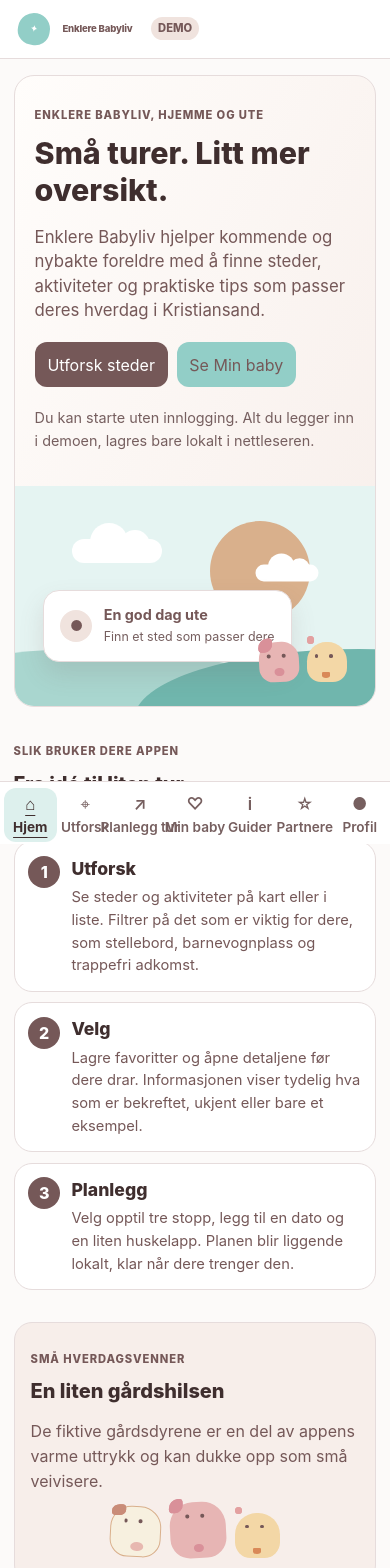
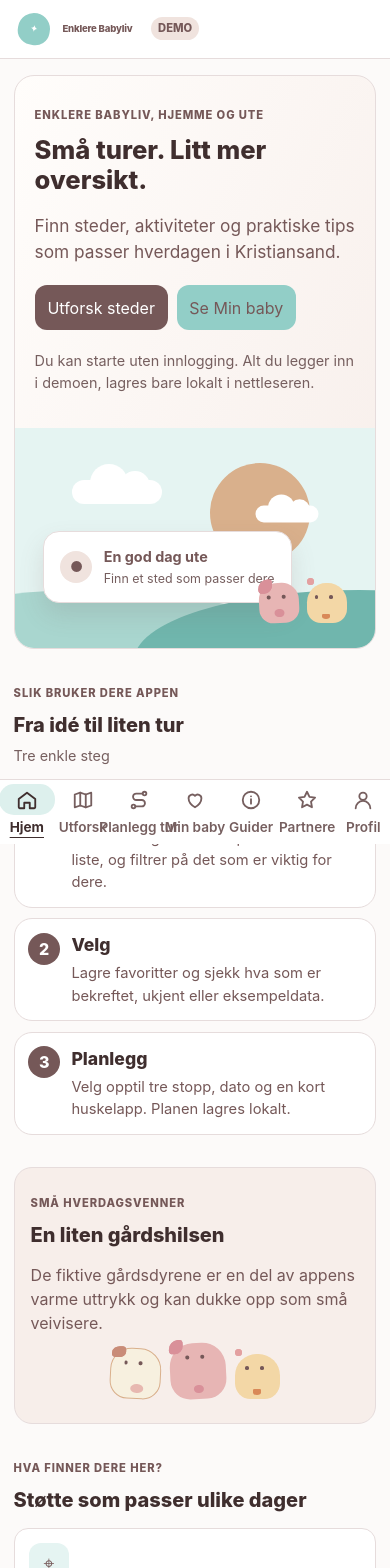
Before and after one commit to Karostudent/LittleClimby1, a React (Vite) app: page / in a window 390 px wide. Shown: the top 1568 px of the page. Built offline with nearby package versions, Linux system fonts and the light colour scheme.

Commit message:
Refactor navigation icons and improve mobile navigation styles

```diff
--- a/src/app/App.tsx
+++ b/src/app/App.tsx
@@ -11,15 +11,31 @@ import './styles.css';
 
 const filterOptions: FacilityName[] = ['changing_table', 'stroller_space', 'step_free_access', 'changing_access_all_caregivers', 'stroller_suitable_route', 'free_activity'];
 
+type NavigationIconName = 'home' | 'map' | 'route' | 'heart' | 'info' | 'star' | 'user';
+
 const primaryNavigation = [
-  { path: '/', label: 'Hjem', icon: '⌂' },
-  { path: '/utforsk', label: 'Utforsk', icon: '⌖' },
-  { path: '/planlegg', label: 'Planlegg tur', icon: '↗' },
-  { path: '/reise', label: 'Min baby', icon: '♡' },
-  { path: '/guider', label: 'Guider', icon: 'i' },
-  { path: '/partnere', label: 'Partnere', icon: '☆' },
-  { path: '/profil', label: 'Profil', icon: '●' },
+  { path: '/', label: 'Hjem', icon: 'home' as NavigationIconName },
+  { path: '/utforsk', label: 'Utforsk', icon: 'map' as NavigationIconName },
+  { path: '/planlegg', label: 'Planlegg tur', icon: 'route' as NavigationIconName },
+  { path: '/reise', label: 'Min baby', icon: 'heart' as NavigationIconName },
+  { path: '/guider', label: 'Guider', icon: 'info' as NavigationIconName },
+  { path: '/partnere', label: 'Partnere', icon: 'star' as NavigationIconName },
+  { path: '/profil', label: 'Profil', icon: 'user' as NavigationIconName },
 ];
+
+function NavigationIcon({ name }: { name: NavigationIconName }) {
+  const paths = {
+    home: <path d="M3 11l9-7 9 7v9a1 1 0 0 1-1 1h-5v-6h-6v6H4a1 1 0 0 1-1-1z" />,
+    map: <><path d="M9 4L3 6v14l6-2 6 2 6-2V4l-6 2-6-2z" /><path d="M9 4v14M15 6v14" /></>,
+    route: <><circle cx="6" cy="19" r="2" /><circle cx="18" cy="5" r="2" /><path d="M8 19h7a3.5 3.5 0 0 0 0-7H9a3.5 3.5 0 0 1 0-7h7" /></>,
+    heart: <path d="M12 20s-7-4.4-7-10a4 4 0 0 1 7-2.6A4 4 0 0 1 19 10c0 5.6-7 10-7 10z" />,
+    info: <><circle cx="12" cy="12" r="9" /><path d="M12 11v5M12 8h.01" /></>,
+    star: <path d="M12 3l2.7 5.6 6.1.9-4.4 4.3 1 6.1L12 17l-5.4 2.9 1-6.1-4.4-4.3 6.1-.9z" />,
+    user: <><circle cx="12" cy="8" r="4" /><path d="M4 21a8 8 0 0 1 16 0" /></>,
+  }[name];
+
+  return <svg width="22" height="22" viewBox="0 0 24 24" fill="none" stroke="currentColor" strokeWidth="2" strokeLinecap="round" strokeLinejoin="round" aria-hidden="true" focusable="false">{paths}</svg>;
+}
 
 function BrandLogo() {
   return <span className="brand-lockup"><span className="brand-tree" aria-hidden="true">✦</span><span>Enklere Babyliv</span></span>;
@@ -35,7 +51,7 @@ const formatChildAge = (months: number | undefined, years: number | undefined):
 };
 
 function Shell({ children }: { children: React.ReactNode }) {
-  return <><header className="topbar"><Link to="/" className="brand" aria-label="Enklere Babyliv hjem"><BrandLogo /><span>DEMO</span></Link><nav className="desktop-nav" aria-label="Hovedmeny">{['/', '/utforsk', '/planlegg', '/reise', '/guider', '/partnere', '/profil'].map((path) => <NavLink key={path} to={path} end={path === '/'}>{path === '/' ? 'Hjem' : path.slice(1).replace('utforsk', 'Utforsk').replace('planlegg', 'Planlegg tur').replace('reise', 'Min baby').replace('guider', 'Guider').replace('partnere', 'Partnere').replace('profil', 'Profil')}</NavLink>)}</nav><nav className="mobile-nav" aria-label="Mobilmeny">{primaryNavigation.map((item) => <NavLink key={item.path} to={item.path} end={item.path === '/'}><span className="mobile-nav-icon" aria-hidden="true">{item.icon}</span><span>{item.label}</span></NavLink>)}</nav></header><main>{children}</main><footer>Enklere Babyliv · Studentprototype · Eksempeldata er ikke en offentlig tjeneste.</footer></>;
+  return <><header className="topbar"><Link to="/" className="brand" aria-label="Enklere Babyliv hjem"><BrandLogo /><span>DEMO</span></Link><nav className="desktop-nav" aria-label="Hovedmeny">{['/', '/utforsk', '/planlegg', '/reise', '/guider', '/partnere', '/profil'].map((path) => <NavLink key={path} to={path} end={path === '/'}>{path === '/' ? 'Hjem' : path.slice(1).replace('utforsk', 'Utforsk').replace('planlegg', 'Planlegg tur').replace('reise', 'Min baby').replace('guider', 'Guider').replace('partnere', 'Partnere').replace('profil', 'Profil')}</NavLink>)}</nav><nav className="mobile-nav" aria-label="Mobilmeny">{primaryNavigation.map((item) => <NavLink key={item.path} to={item.path} end={item.path === '/'}><span className="mobile-nav-icon"><NavigationIcon name={item.icon} /></span><span>{item.label}</span></NavLink>)}</nav></header><main>{children}</main><footer>Enklere Babyliv · Studentprototype · Eksempeldata er ikke en offentlig tjeneste.</footer></>;
 }
 
 function Home() {
@@ -46,7 +62,7 @@ function Home() {
       <div className="welcome-copy">
         <p className="eyebrow">Enklere babyliv, hjemme og ute</p>
         <h1>Små turer. Litt mer oversikt.</h1>
-        <p className="lead">Enklere Babyliv hjelper kommende og nybakte foreldre med å finne steder, aktiviteter og praktiske tips som passer deres hverdag i Kristiansand.</p>
+        <p className="lead">Finn steder, aktiviteter og praktiske tips som passer hverdagen i Kristiansand.</p>
         <div className="actions"><Link className="button primary" to="/utforsk">Utforsk steder</Link><Link className="button secondary" to="/reise">Se Min baby</Link></div>
         <p className="welcome-note">Du kan starte uten innlogging. Alt du legger inn i demoen, lagres bare lokalt i nettleseren.</p>
       </div>
@@ -64,9 +80,9 @@ function Home() {
     <section className="welcome-section">
       <div className="section-intro"><div><p className="eyebrow">Slik bruker dere appen</p><h2>Fra idé til liten tur</h2></div><span className="welcome-caption">Tre enkle steg</span></div>
       <div className="welcome-steps">
-        <article className="welcome-step"><span className="step-number">1</span><div><h3>Utforsk</h3><p>Se steder og aktiviteter på kart eller i liste. Filtrer på det som er viktig for dere, som stellebord, barnevognplass og trappefri adkomst.</p></div></article>
-        <article className="welcome-step"><span className="step-number">2</span><div><h3>Velg</h3><p>Lagre favoritter og åpne detaljene før dere drar. Informasjonen viser tydelig hva som er bekreftet, ukjent eller bare et eksempel.</p></div></article>
-        <article className="welcome-step"><span className="step-number">3</span><div><h3>Planlegg</h3><p>Velg opptil tre stopp, legg til en dato og en liten huskelapp. Planen blir liggende lokalt, klar når dere trenger den.</p></div></article>
+        <article className="welcome-step"><span className="step-number">1</span><div><h3>Utforsk</h3><p>Se steder og aktiviteter på kart eller i liste, og filtrer på det som er viktig for dere.</p></div></article>
+        <article className="welcome-step"><span className="step-number">2</span><div><h3>Velg</h3><p>Lagre favoritter og sjekk hva som er bekreftet, ukjent eller eksempeldata.</p></div></article>
+        <article className="welcome-step"><span className="step-number">3</span><div><h3>Planlegg</h3><p>Velg opptil tre stopp, dato og en kort huskelapp. Planen lagres lokalt.</p></div></article>
       </div>
     </section>
 
--- a/src/app/styles.css
+++ b/src/app/styles.css
@@ -61,10 +61,11 @@
 @media(max-width:899px){
   .topbar{align-items:center;display:flex;gap:.75rem;padding:.65rem .8rem}
   .desktop-nav{display:none!important}
-  .mobile-nav{align-items:stretch;background:#fff;border-top:1px solid #E6DCDC;bottom:0;display:flex;gap:.2rem;justify-content:space-around;left:0;padding:.35rem .25rem calc(.35rem + env(safe-area-inset-bottom));position:fixed;right:0;z-index:1100}
-  .mobile-nav a{align-items:center;border-radius:12px;color:#765F5F;display:flex;flex:1;flex-direction:column;font-size:.64rem;font-weight:600;gap:.1rem;justify-content:center;min-height:3.4rem;min-width:0;padding:.25rem .05rem;text-decoration:none;white-space:nowrap}
-  .mobile-nav a.active{background:#DDF0ED;color:#3F2E2E;text-decoration:none}
-  .mobile-nav-icon{align-items:center;border-radius:50%;display:flex;font-size:1.05rem;height:1.45rem;justify-content:center;line-height:1;width:2rem}
+  .mobile-nav{align-items:stretch;background:#fff;border-top:1px solid #E6DCDC;bottom:0;display:flex;gap:.1rem;justify-content:space-around;left:0;padding:.35rem .25rem calc:.5rem + env(safe-area-inset-bottom);position:fixed;right:0;z-index:1100}
+  .mobile-nav a{align-items:center;border-radius:12px;color:#765F5F;display:flex;flex:1;flex-direction:column;font-size:.6rem;font-weight:600;gap:.15rem;justify-content:center;min-height:3.65rem;min-width:0;padding:.25rem .05rem;text-decoration:none;white-space:nowrap}
+  .mobile-nav a:hover,.mobile-nav a.active{color:#3F2E2E;text-decoration:none}
+  .mobile-nav-icon{align-items:center;border-radius:15px;display:flex;font-size:1.05rem;height:1.9rem;justify-content:center;line-height:1;width:3.5rem}
+  .mobile-nav a.active .mobile-nav-icon{background:#DDF0ED}
   main{padding-bottom:5.7rem}
   footer{padding-bottom:6.5rem}
 }
@@ -74,10 +75,12 @@
 
 /* Emma-stilens roligere typografiske hierarki, brukt uten å endre sidekartet. */
 h1,h2,h3{color:#3F2E2E;font-family:Nunito,Inter,ui-sans-serif,system-ui,sans-serif;font-weight:800;line-height:1.2}
-h1{font-size:clamp(1.9rem,4.6vw,2.8rem)}
+h1{font-size:clamp(1.6rem,4vw,2.6rem)}
 h2{font-size:1.25rem}
 h3{font-size:1.1rem}
-p{line-height:1.55}
+p{line-height:1.5}
+.page{max-width:1000px}
+.lead{font-size:1.08rem;line-height:1.5}
 .privacy-card{display:grid;gap:.75rem;margin-top:1.5rem;max-width:34rem}
 .privacy-confirm>div{align-items:center;display:flex;flex-wrap:wrap;gap:.75rem;margin-top:.75rem}
 .status-message{background:#E5F4F2;border-radius:10px;font-weight:700;padding:.7rem}
```
